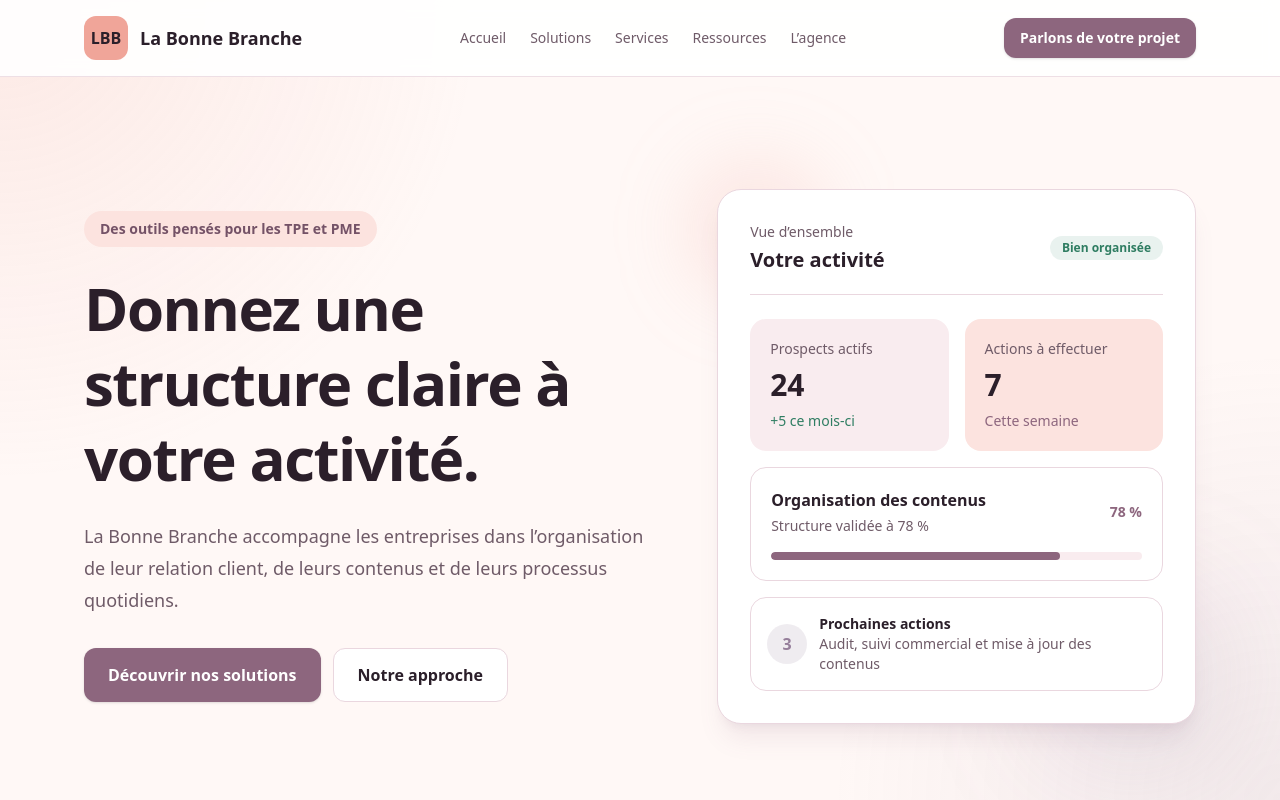
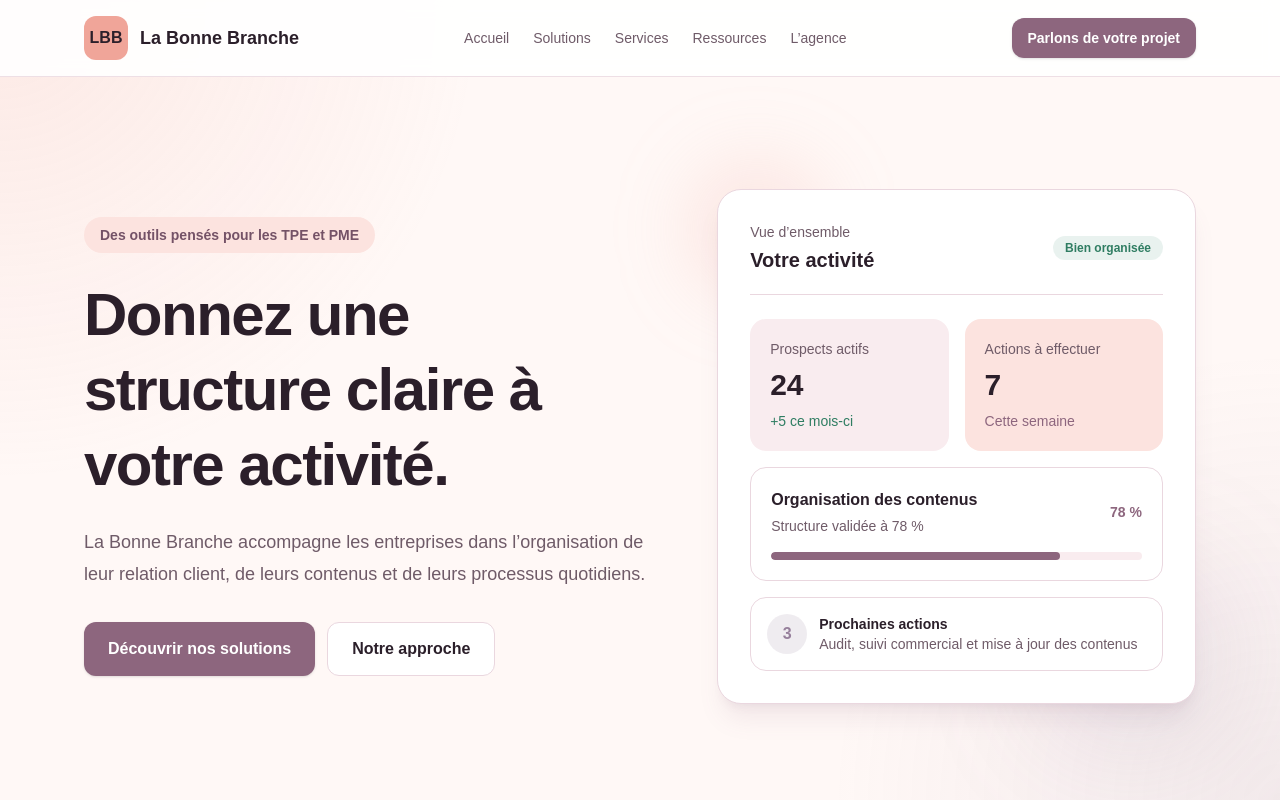
Before and after one commit to sebastien-duhaillier/la-bonne-branche, a Next.js app: page / in a window 1280 px wide. Shown: the top 800 px of the page. Built offline with nearby package versions, Linux system fonts and the light colour scheme.

Commit message:
style: utiliser des polices système

```diff
--- a/app/globals.css
+++ b/app/globals.css
@@ -49,8 +49,8 @@
   --color-warning: var(--warning);
   --color-danger: var(--danger);
 
-  --font-sans: var(--font-geist-sans);
-  --font-mono: var(--font-geist-mono);
+  --font-sans: Arial, Helvetica, sans-serif;
+  --font-mono: "Courier New", Courier, monospace;
 }
 
 * {
@@ -78,7 +78,7 @@ body {
     ),
     var(--background);
   color: var(--foreground);
-  font-family: var(--font-geist-sans), Arial, Helvetica, sans-serif;
+  font-family: Arial, Helvetica, sans-serif;
 }
 
 button,
```
